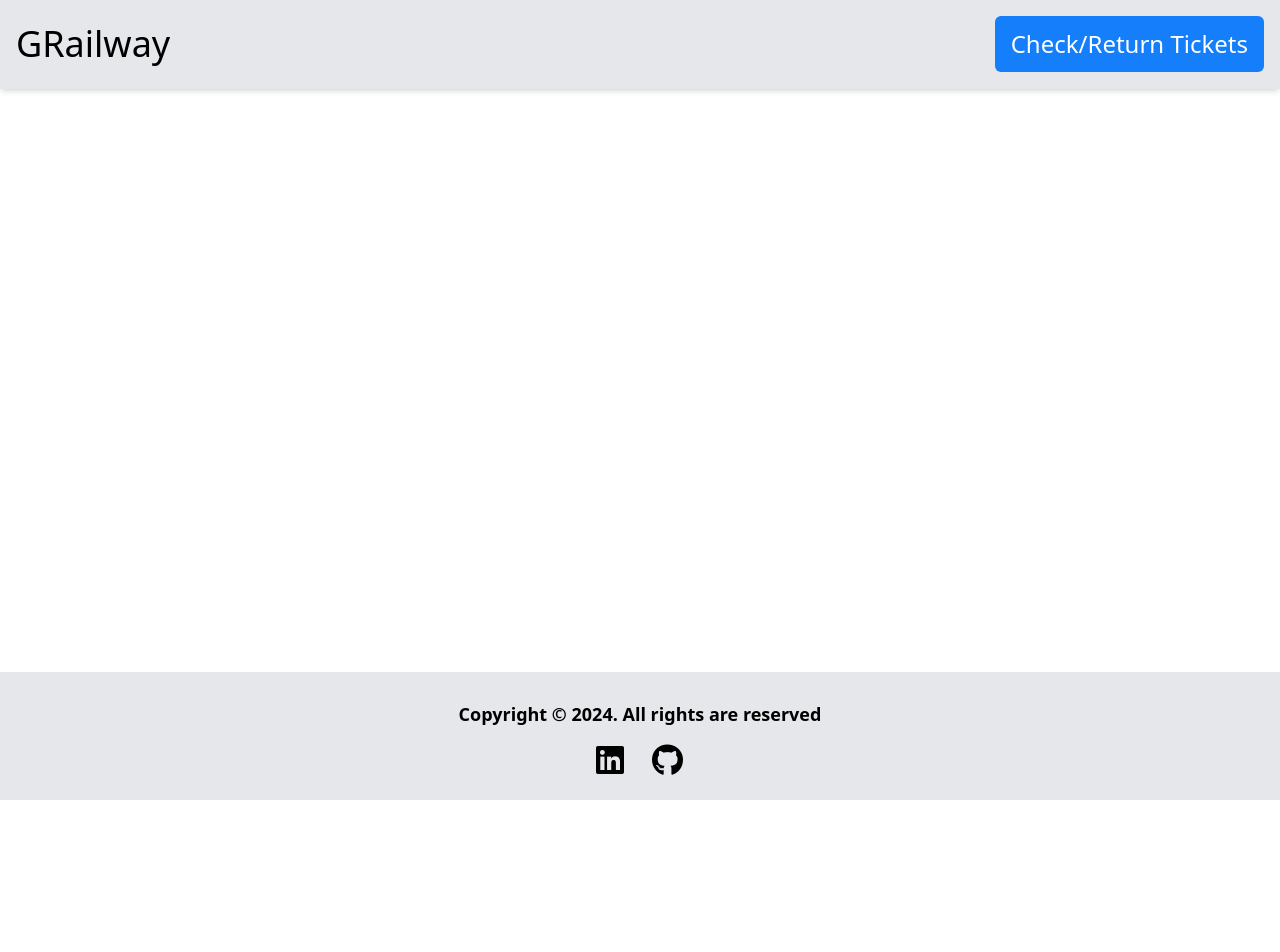
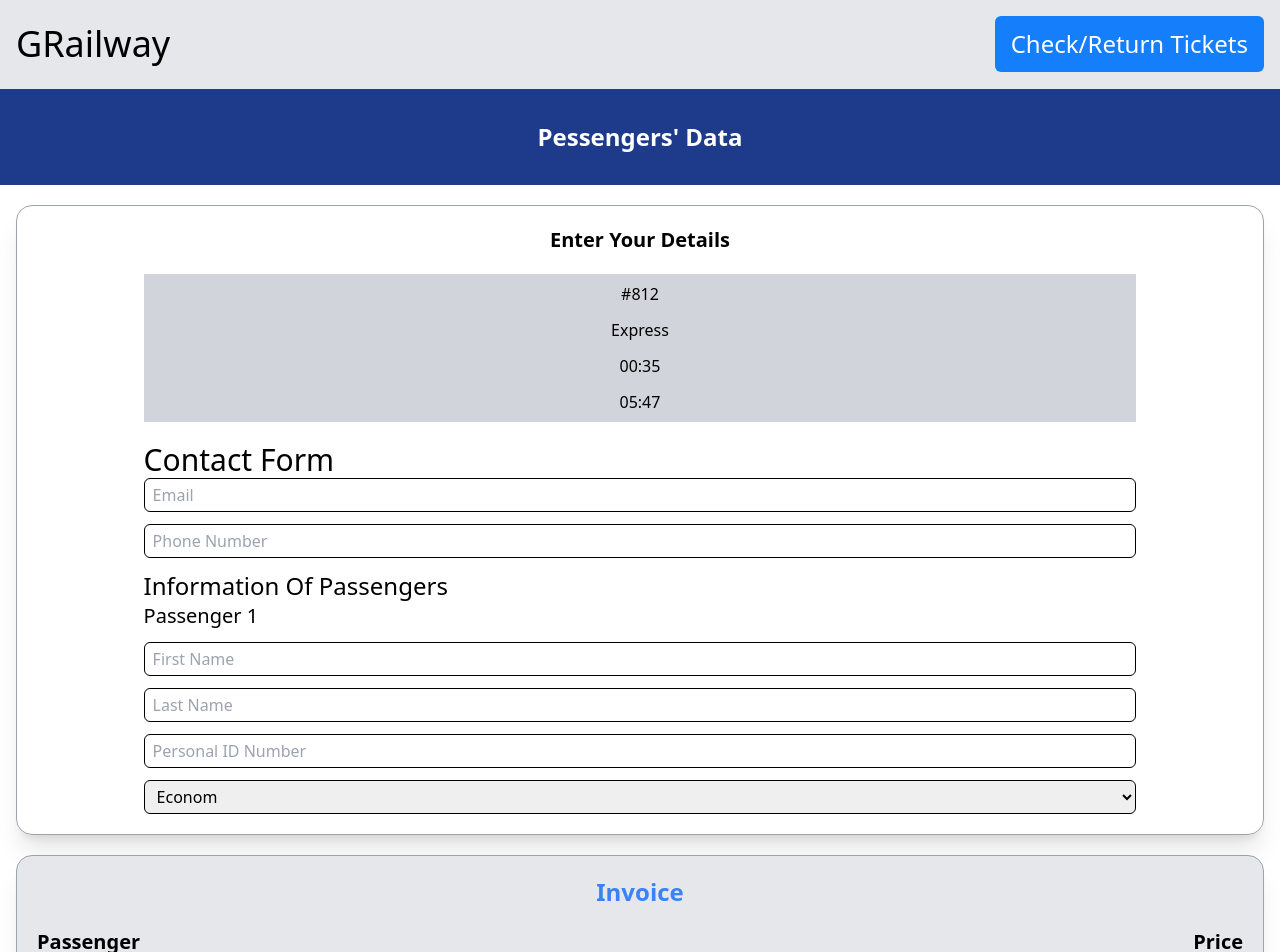
Before and after one commit to Aristocrat4/grailway, an Angular app: page /passengers in a window 1280 px wide. Before the commit this address led to /. Shown: the top 952 px of the page. Before the commit the page ends 800 px from the top, so only its background shows below. Built offline with nearby package versions, Linux system fonts and the light colour scheme.

Commit message:
add passengers component

```diff
--- a/src/app/app.routes.ts
+++ b/src/app/app.routes.ts
@@ -2,9 +2,11 @@ import { Routes } from '@angular/router';
 import { HomeComponent } from './components/home/home.component';
 import { CheckReturnComponent } from './components/check-return/check-return.component';
 import { RoutesComponent } from './components/routes/routes.component';
+import { PassengersComponent } from './components/passengers/passengers.component';
 
 export const routes: Routes = [
-  { path: '', component: HomeComponent },
+  { path: '', component: HomeComponent, pathMatch: 'full' },
   { path: 'check-return', component: CheckReturnComponent },
   { path: 'routes', component: RoutesComponent },
+  { path: 'passengers', component: PassengersComponent },
 ];
--- a/src/app/components/hero/hero.component.html
+++ b/src/app/components/hero/hero.component.html
@@ -1,5 +1,5 @@
 <section
-  class="flex justify-center bg-hero-pattern bg-cover bg-center min-h-[40vh]"
+  class="flex justify-center bg-hero-pattern bg-cover bg-center min-h-[40vh] py-10"
 >
   <div class="container flex flex-col gap-10 items-center justify-center">
     <h2 class="text-4xl font-semibold text-white mb-6">
--- /dev/null
+++ b/src/app/components/passengers/passengers.component.html
@@ -0,0 +1,96 @@
+<section class="flex justify-center flex-col items-center gap-5">
+  <div
+    class="bg-blue-900 text-white w-full py-8 text-center capitalize flex justify-center"
+  >
+    <div class="container text-center">
+      <h2 class="text-2xl font-bold text-center">Pessengers' Data</h2>
+    </div>
+  </div>
+  <div
+    class="container flex flex-col justify-center items-center px-4 gap-5 pb-5"
+  >
+    <div
+      class="w-full px-5 flex flex-col gap-5 items-center justify-center border border-gray-400 rounded-2xl shadow-xl"
+    >
+      <h3 class="text-xl font-semibold mt-5 capitalize">Enter Your Details</h3>
+      <div>
+        <div
+          class="train-details bg-gray-300 flex flex-col gap-3 items-center py-2"
+        >
+          <span>#812</span>
+          <span>Express</span>
+          <span>00:35</span>
+          <span>05:47</span>
+        </div>
+        <form class="pt-5">
+          <label class="text-3xl">Contact Form</label>
+          <input
+            class="border border-black rounded-md py-1 px-2 w-full"
+            placeholder="Email"
+            type="email"
+            name="email"
+            id="email"
+          />
+          <input
+            class="mt-3 border border-black mb-3 rounded-md py-1 px-2 w-full"
+            type="number"
+            name="phone"
+            placeholder="Phone Number"
+            id="phone"
+          />
+          <label class="text-2xl capitalize">Information of Passengers</label>
+          <div class="flex flex-col gap-3">
+            <label class="text-xl">Passenger 1</label>
+            <input
+              class="border border-black rounded-md py-1 px-2 w-full"
+              type="text"
+              name="firstname"
+              id="firstname"
+              placeholder="First Name"
+            />
+            <input
+              class="border border-black rounded-md py-1 px-2 w-full"
+              type="text"
+              name="lastname"
+              id="lastname"
+              placeholder="Last Name"
+            />
+            <input
+              class="border border-black rounded-md py-1 px-2 w-full"
+              type="number"
+              name="personalnumber"
+              placeholder="Personal ID Number"
+              id="personalnumber"
+            />
+            <select
+              class="mb-5 border border-black rounded-md py-1 px-2 w-full"
+              name="class"
+              id="class"
+            >
+              <option value="business">Business</option>
+              <option value="Econom" selected>Econom</option>
+            </select>
+          </div>
+        </form>
+      </div>
+    </div>
+    <div
+      class="w-full px-5 flex flex-col items-center justify-center border border-gray-400 rounded-2xl shadow-xl py-5 bg-gray-200"
+    >
+      <h3 class="text-2xl font-black text-blue-500 capitalize mb-5">invoice</h3>
+      <div class="flex justify-between w-full">
+        <span class="text-xl font-semibold capitalize">passenger</span>
+        <span class="text-xl font-semibold capitalize">price</span>
+      </div>
+      <div class="flex justify-between w-full">
+        <span class="text-lg font-normal capitalize">passenger 1</span>
+        <span class="text-lg font-normal capitalize">$150</span>
+      </div>
+      <div class="flex justify-between w-full mt-5">
+        <span class="text-xl font-semibold capitalize">Total price:</span>
+        <span class="text-xl font-semibold">$350</span>
+      </div>
+      <app-button [text]="'Buy Now'"></app-button>
+    </div>
+  </div>
+</section>
--- a/src/app/components/routes/routes.component.html
+++ b/src/app/components/routes/routes.component.html
@@ -13,10 +13,11 @@
       <h3 class="text-xl font-semibold mt-5 capitalize">list of trains</h3>
       <div class="w-[98%] flex justify-center">
         <table class="w-full" aria-describedby="trains-table">
+          <tbody>
             <tr class="bg-white">
               <th>Train name</th>
               <th>Departure</th>
-            <th>Sunset</th>
+              <th>Arrival</th>
               <th></th>
             </tr>
             <tr
@@ -37,12 +38,14 @@
               </td>
               <td>
                 <button
+                  (click)="onReservation()"
                   class="text-sm bg-blue-900 border-none p-1 rounded-md text-white"
                 >
                   Reservation
                 </button>
               </td>
             </tr>
+          </tbody>
         </table>
       </div>
     </div>
--- a/src/app/components/routes/routes.component.ts
+++ b/src/app/components/routes/routes.component.ts
@@ -1,5 +1,6 @@
 import { Component } from '@angular/core';
 import { ButtonComponent } from '../../ui/button/button.component';
+import { Router } from '@angular/router';
 
 @Component({
   selector: 'app-routes',
@@ -8,4 +9,9 @@ import { ButtonComponent } from '../../ui/button/button.component';
   templateUrl: './routes.component.html',
   styleUrl: './routes.component.scss',
 })
-export class RoutesComponent {}
+export class RoutesComponent {
+  constructor(private route: Router) {}
+  onReservation() {
+    this.route.navigate(['passengers']);
+  }
+}
```
Also changed, not shown: src/app/components/passengers/passengers.component.ts (added, +11 -0 lines), src/app/components/passengers/passengers.component.scss (added), 1 other file (tests, documents, lock files or other folders). Lines whose indentation alone changed are shown as unchanged.
